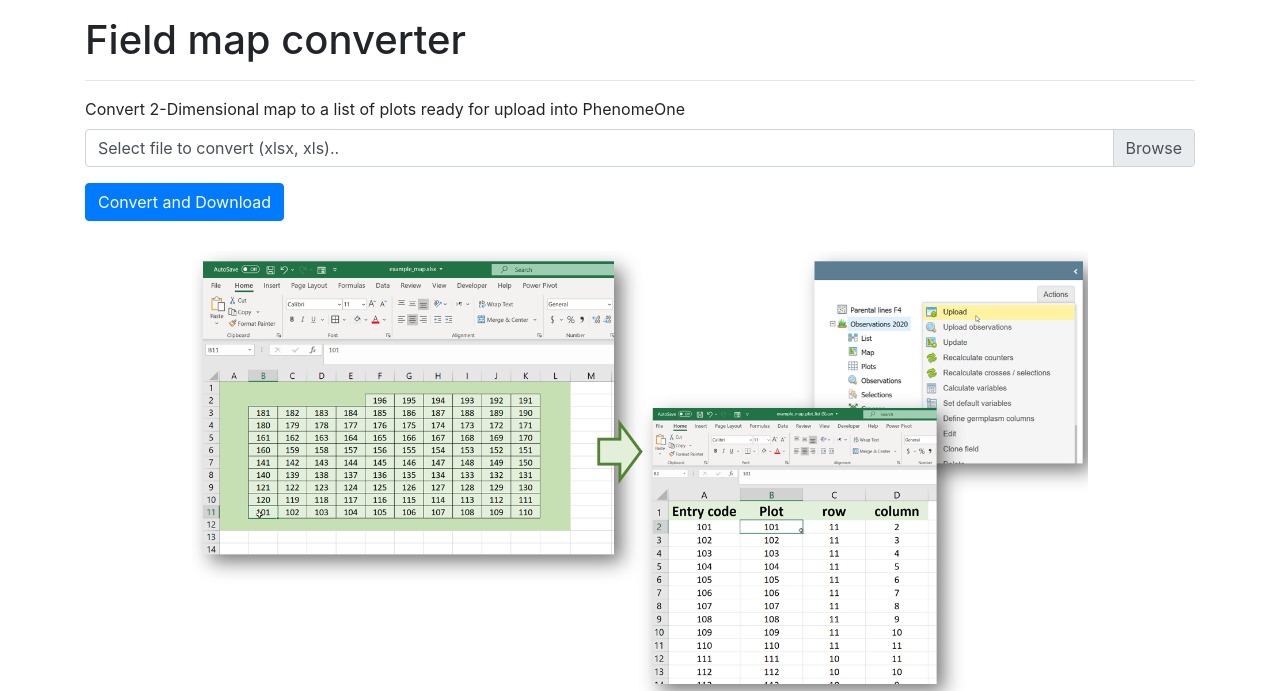
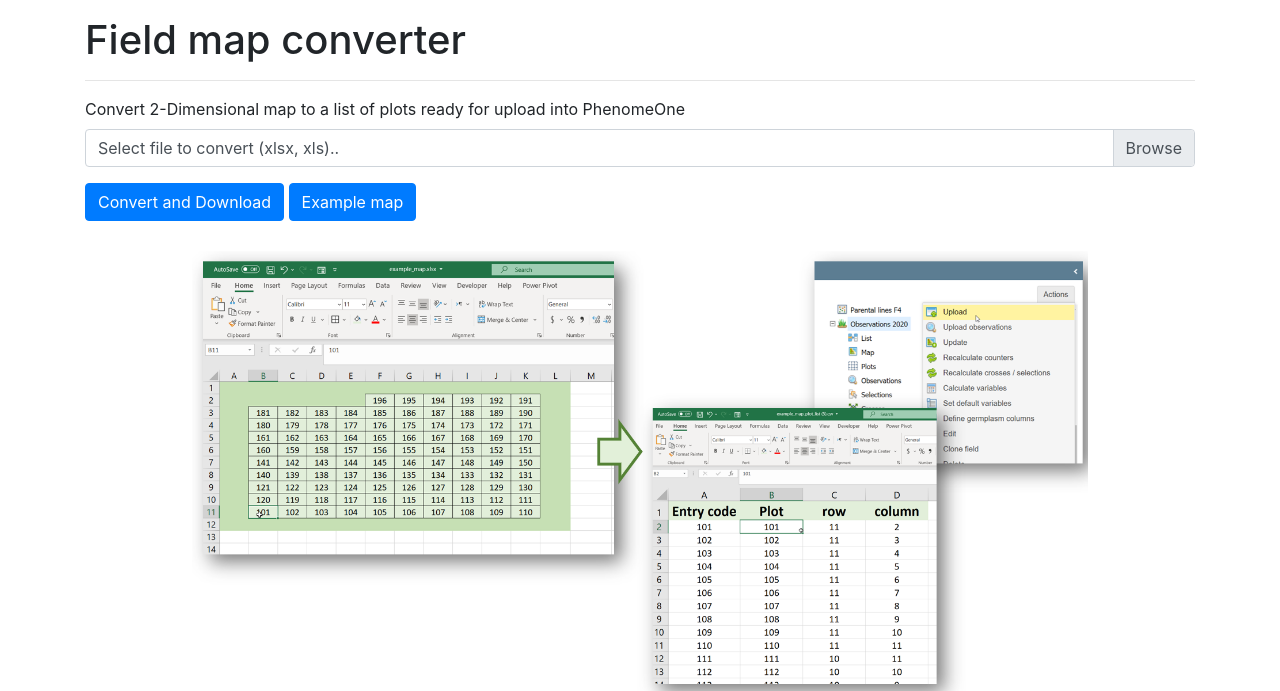
Before and after one commit to amnong21/Phenome-tools-git, a Flask app: page /upload-file in a window 1280 px wide. Shown: the part 67-758 px from the top of the page. Run offline with Flask 2, Linux system fonts and the light colour scheme; some libraries are stand-ins or nearby versions.

Commit message:
designed

```diff
--- a/app/templates/upload_file.html
+++ b/app/templates/upload_file.html
@@ -21,6 +21,8 @@
         </div>
 
         <button type="submit" class="btn btn-primary">Convert and Download</button>
+
+        <a href="{{url_for('static', filename='example_map.xlsx')}}" class="btn btn-primary" download="example_file">Example map</a>
 
         <script>
           $('#file-upload').on('change', function () {
```
Also changed, not shown: 1 other file.
